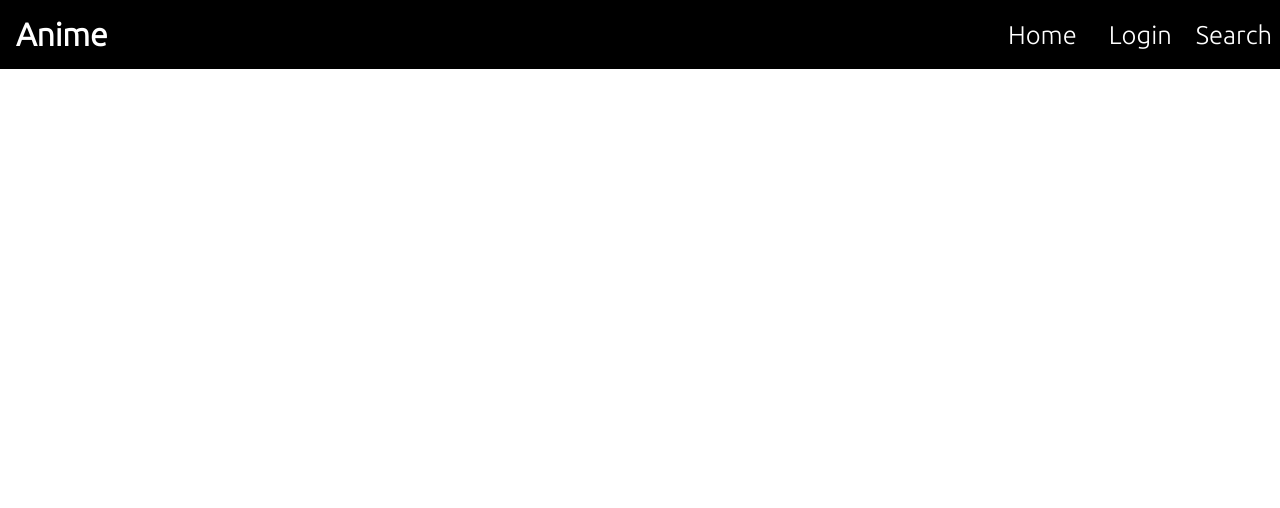
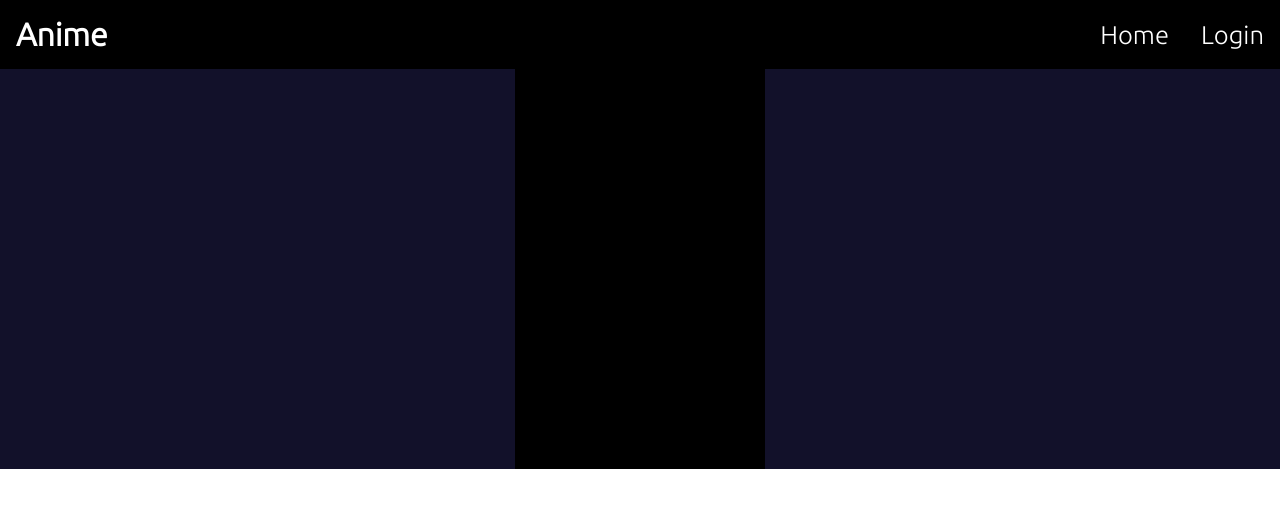
Before and after one commit to crattanasamay/Anime-Website, a React (Create React App) app: page /login in a window 1280 px wide. Shown: the top 508 px of the page. Built offline with nearby package versions, Linux system fonts and the light colour scheme; the HTML template or start-up script is replaced by a standard one; a web font is replaced by a local one.

Commit message:
Login Page Fix

```diff
--- a/src/pages/Login.jsx
+++ b/src/pages/Login.jsx
@@ -6,17 +6,29 @@ import styled from 'styled-components';
 const Wrapper = styled.div`
     margin: 0px;
     padding: 0px;
-    height: auto;
     background-color: #12112a;
+    //width:100%;
+    display:flex;
+    justify-content: center;
+    align-items: center;
+    height: 100%;
 
-    width:100%;
-    text-align: center;
-    background-color: #12112a;
+`
+
+const LoginContainer = styled.div`
+  height: 400px;
+  width: 250px;
+  background-color: black;
+
 `
 
 export default function Login() {
   return (
     <Wrapper>
+      <LoginContainer>
+
+      </LoginContainer>
+
 
     </Wrapper>
   )
--- a/src/pages/components/Navbar.jsx
+++ b/src/pages/components/Navbar.jsx
@@ -158,7 +158,6 @@ export default function Navbar() {
 
                             <NavItem><NavbarLink to="/">Home</NavbarLink></NavItem>
                             <NavItem><NavbarLink to="/Login">Login</NavbarLink></NavItem>
-                            <NavItem>Search</NavItem>
 
                         </NavList>
 
```
